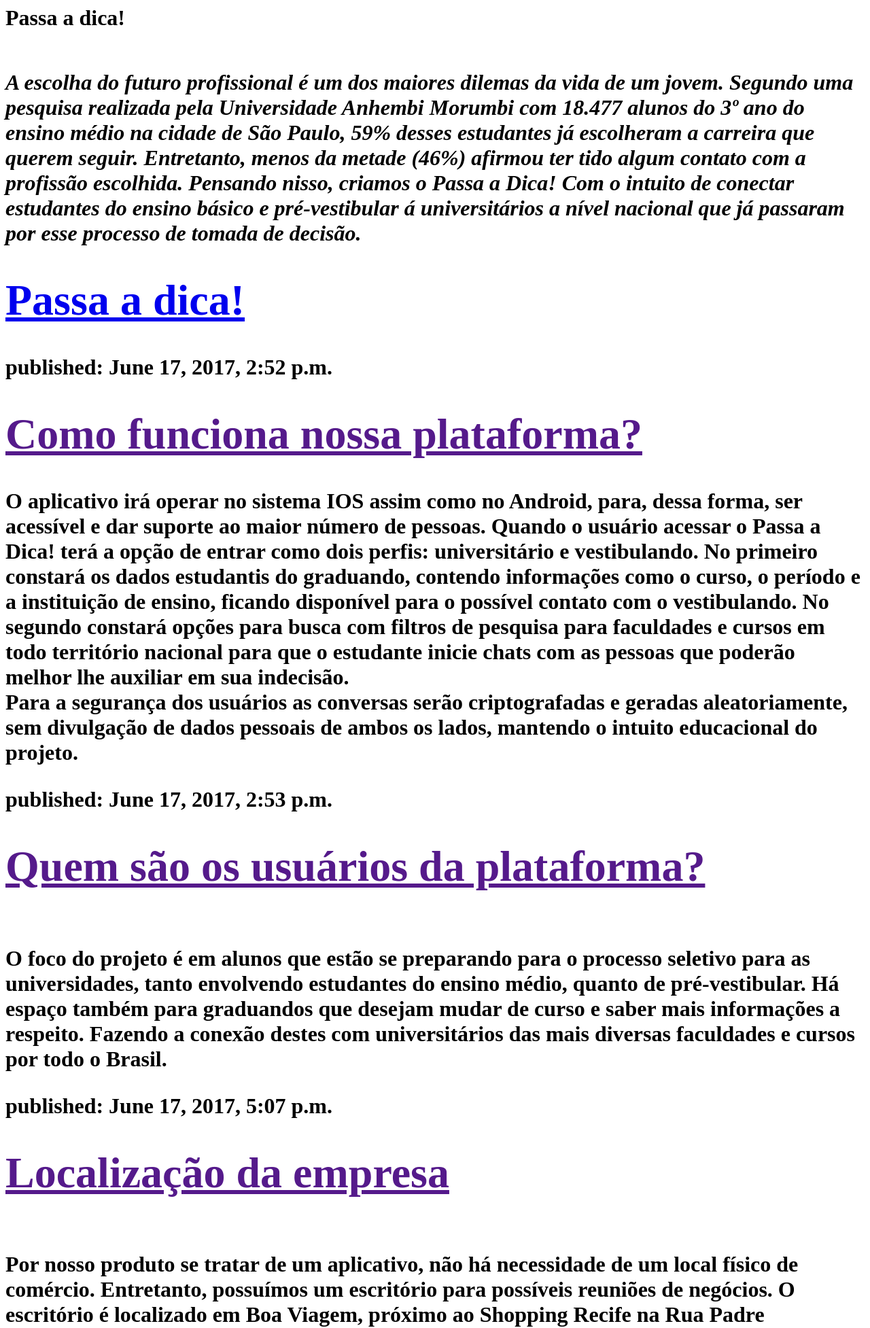
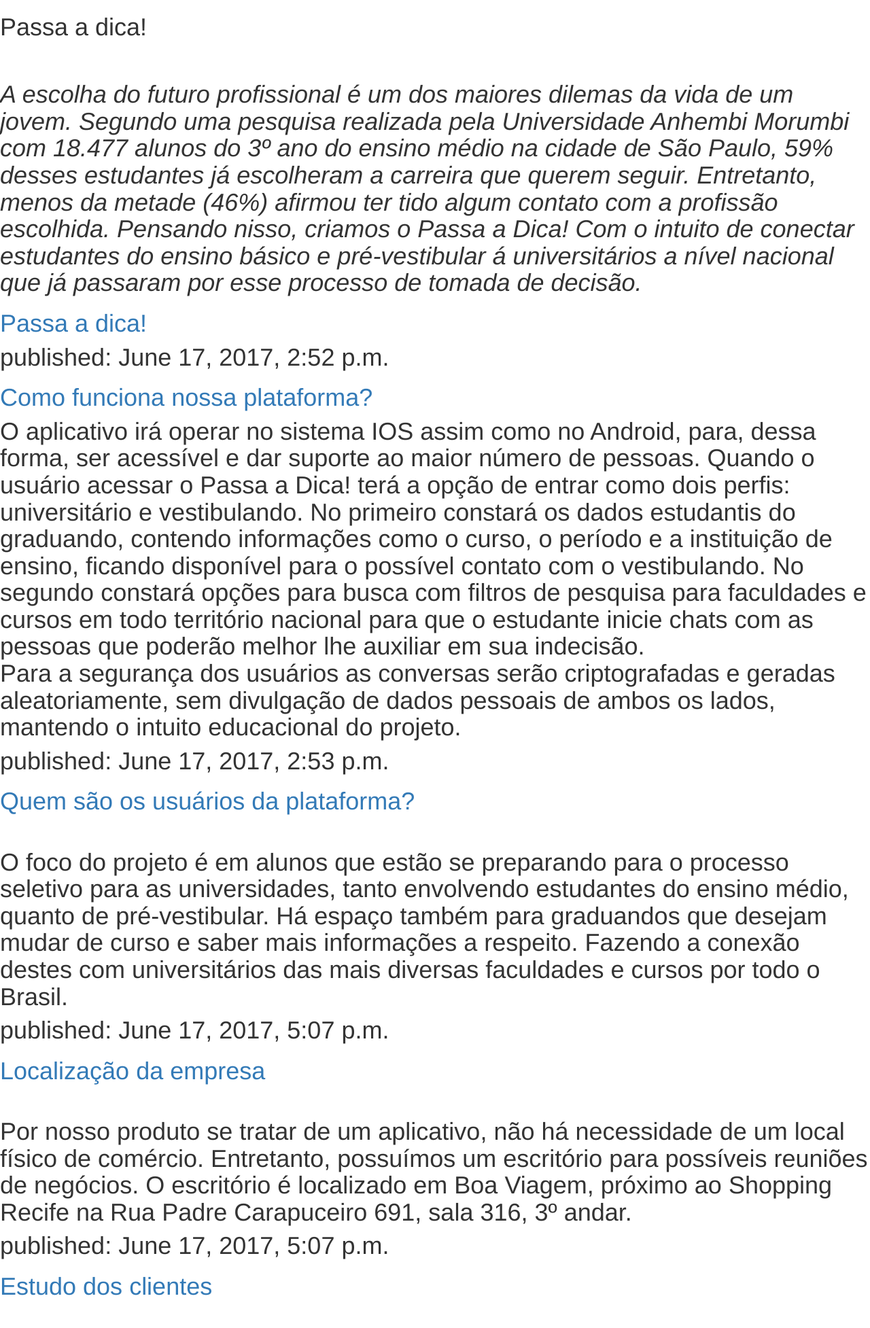
Before and after one commit to Heloisabarros/my-first-blog, a Django app: page / in a window 1280 px wide. Shown: the top 1954 px of the page at 68% size. Run offline with Django 3.2, Linux system fonts and the light colour scheme; data comes from the database, SQL or seed files in the repository; both versions use the stored data as it was after the commit; some libraries are stand-ins or nearby versions.

Commit message:
Changed the HTML for the site.

```diff
--- a/blog/templates/blog/post_list.html
+++ b/blog/templates/blog/post_list.html
@@ -2,12 +2,13 @@
 </html>
 <html>
     <head>
+      <link rel="stylesheet" href="//maxcdn.bootstrapcdn.com/bootstrap/3.2.0/css/bootstrap.min.css">
+<link rel="stylesheet" href="//maxcdn.bootstrapcdn.com/bootstrap/3.2.0/css/bootstrap-theme.min.css">
         <title>Ola's blog</title>
     </head>
     <body>
 
-    </body>
-</html>
+
 <h1>Passa a dica!<h1>
 <br />
 <em>A escolha do futuro profissional é um dos maiores dilemas da vida de um jovem. Segundo uma pesquisa realizada pela Universidade Anhembi Morumbi com 18.477 alunos do 3º ano do ensino médio na cidade de São Paulo, 59% desses estudantes já escolheram a carreira que querem seguir. Entretanto, menos da metade (46%) afirmou ter tido algum contato com a profissão escolhida. Pensando nisso, criamos o Passa a Dica! Com o intuito de conectar estudantes do ensino básico e pré-vestibular á universitários a nível nacional que já passaram por esse processo de tomada de decisão.</em>
```
Also changed, not shown: db.sqlite3.
